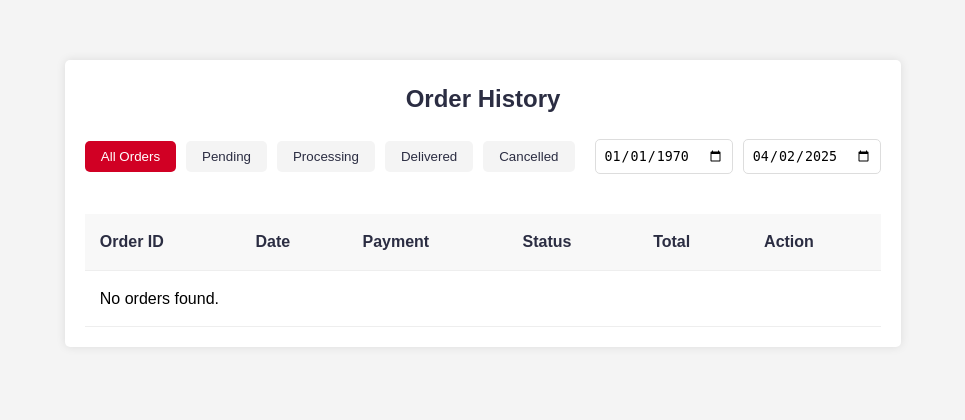
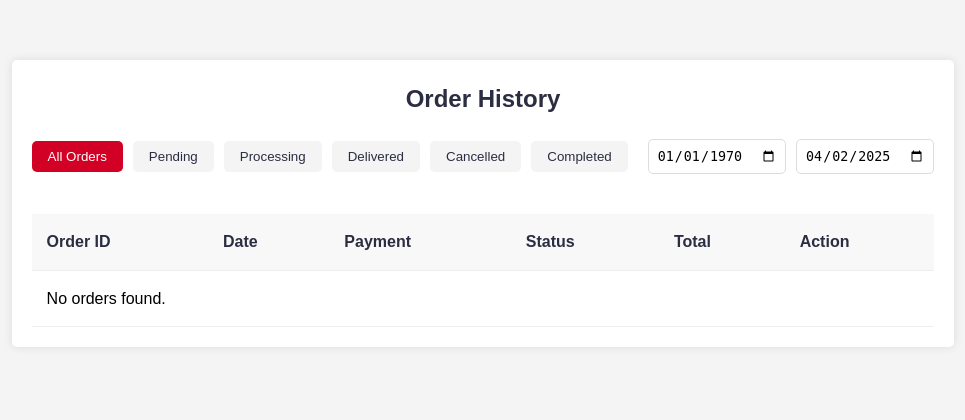
Before and after one commit to Suzune-pcz5/Mahiru-shop, a PHP site: page /order_history.php in a window 1280 px wide. Shown: the part 182-602 px from the top of the page, without its empty margins (157-1122 px from the left). Run offline with PHP 8.4, Linux system fonts and the light colour scheme; the visitor is signed in with stand-in values (Sample User, id 1); data that the repository does not hold is empty.

Commit message:
Update order_history.php

```diff
--- a/Mahiru-shop/order_history.php
+++ b/Mahiru-shop/order_history.php
@@ -144,6 +144,7 @@ $orders = $stmt->fetchAll(PDO::FETCH_ASSOC);
                             <button class="filter-tab" data-status="processing">Processing</button>
                             <button class="filter-tab" data-status="delivered">Delivered</button>
                             <button class="filter-tab" data-status="cancelled">Cancelled</button>
+                            <button class="filter-tab" data-status="completed">Completed</button>
                         </div>
                         <div class="date-filter">
                             <input type="date" id="from-date" class="date-input" value="1970-01-01">
```
